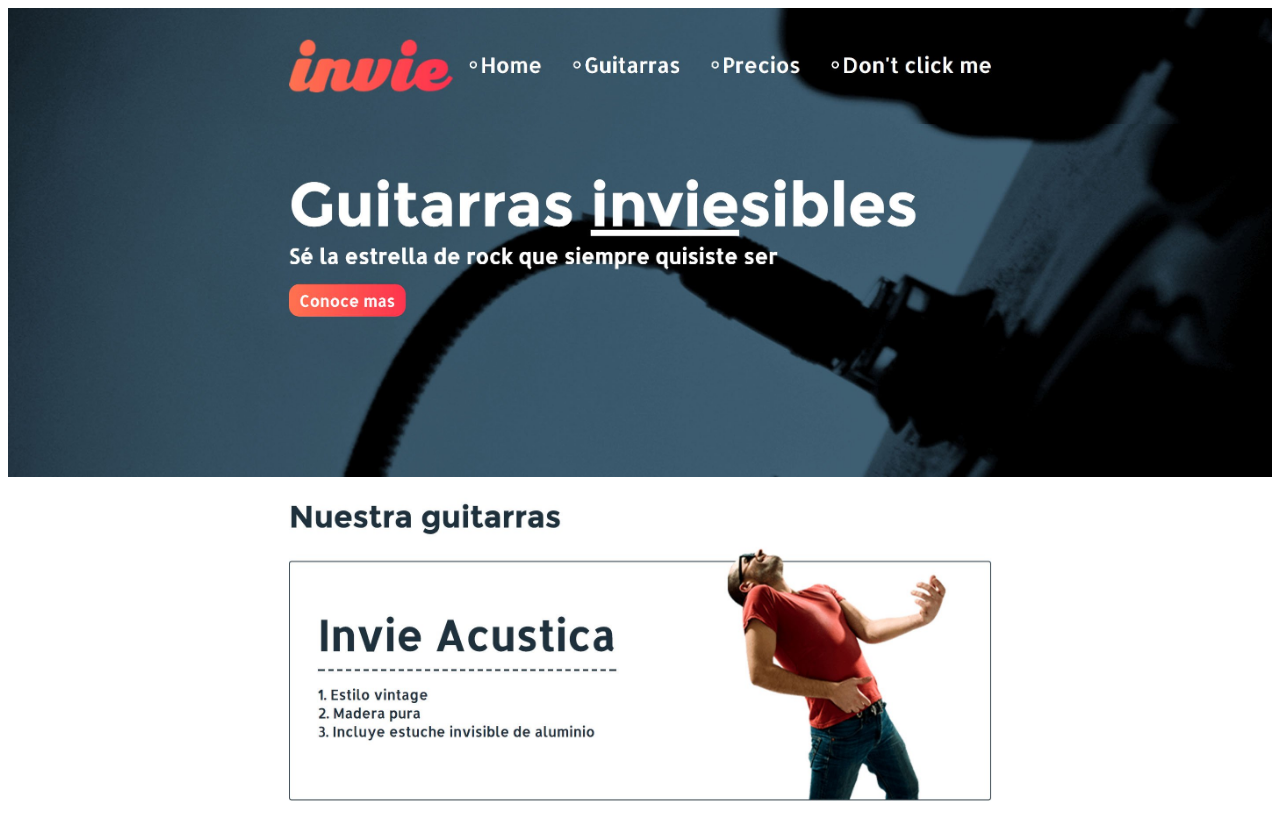
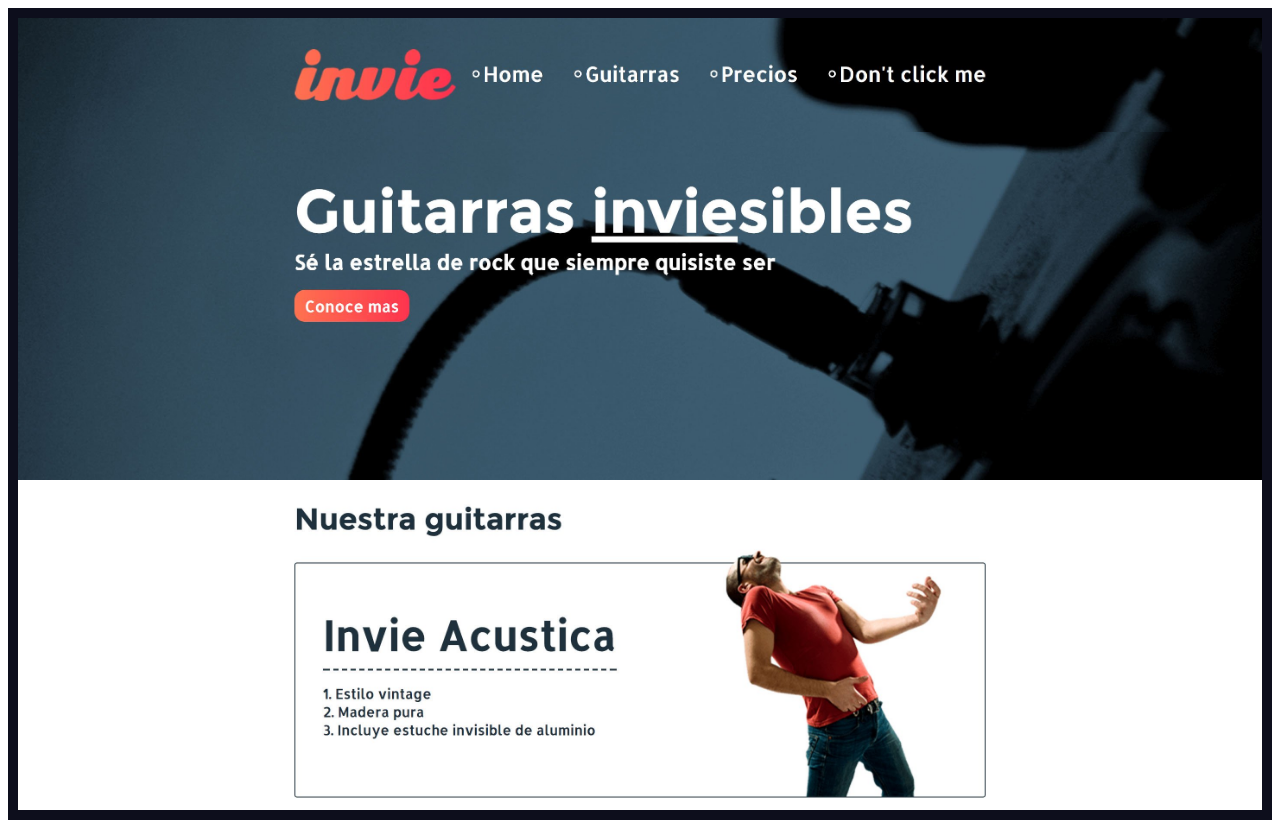
Before and after one commit to Uslar/invie-github, a plain HTML site: page index.html in a window 1280 px wide. Drawn offline with Linux system fonts and the light colour scheme.

Commit message:
hotfix 1

```diff
--- a/index.html
+++ b/index.html
@@ -6,6 +6,7 @@
     <style media="screen">
       body {
         margin 0;
+        border: 10px solid #0d0e1c;
       }
       img {
         max-width: 100%;
```
